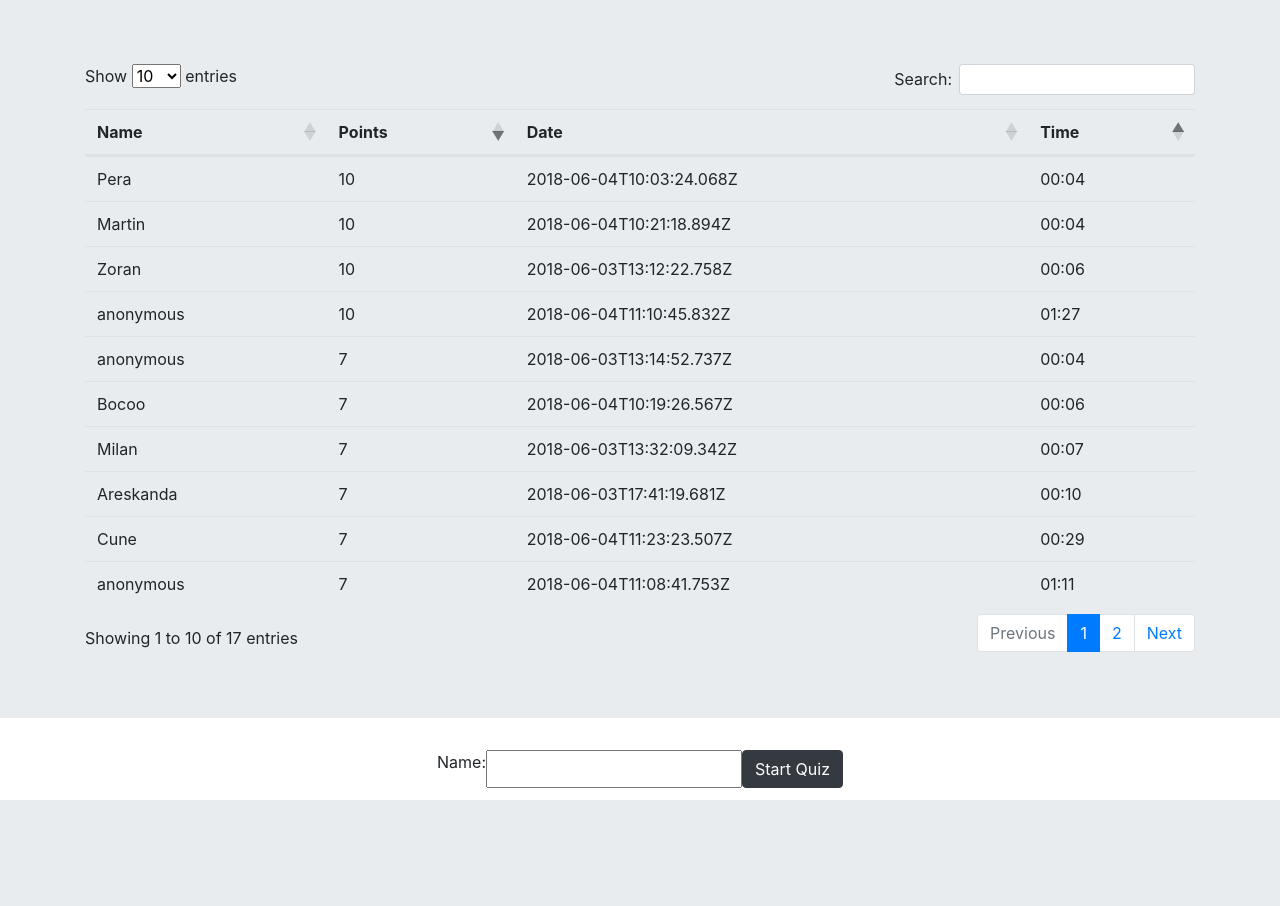
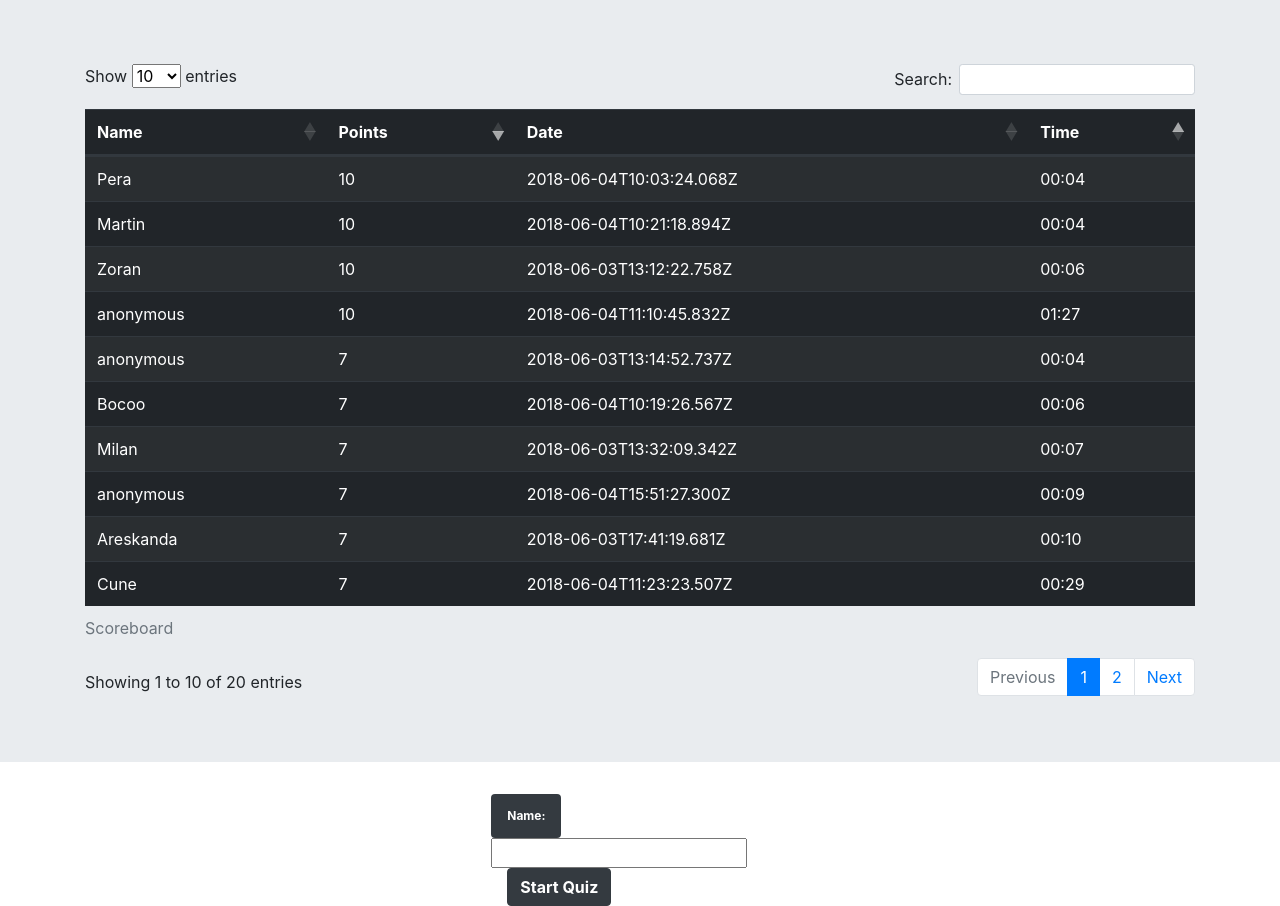
Before and after one commit to Zarke/final_test_quiz, a PHP site: page / in a window 1280 px wide. Before the commit the page ends 800 px from the top, so only its background shows below. Run offline with PHP 8.4, Linux system fonts and the light colour scheme; some libraries are stand-ins or nearby versions.

Commit message:
added bootstrap stuling to elements of the page

```diff
--- a/assets/functions.js
+++ b/assets/functions.js
@@ -5,8 +5,8 @@ function quizStop(){
         $("#quiz").hide();
         clearInterval(timer);
         time = $("span.timer").text().replace(" Seconds","");
-        $("div.elapsed_time").html("Congratulations!! You finished the quiz in "+ time).show();
-        $("div.gained_poins").html("In this session you got  "+points+" points").show();
+        $("div.elapsed_time").html("Congratulations!!"+"<br>"+" Your time is "+ time).show();
+        $("div.gained_poins").html("In this session you got" + "<br>"+points+" points").show();
         $("#restart").show();
         $("span.timer").hide();
         $("div#end").show();
--- a/index.php
+++ b/index.php
@@ -23,7 +23,9 @@
     </head>
 <body>
 <div class="jumbotron jumbotron-fluid">
-    <span class="timer"></span>
+    <div class="row justify-content-md-center">
+        <span class="timer font-weight-bold"></span>
+    </div>
     <div id="quiz" class="container">
     <h1 id="question"></h1>
     <ul class="list-group">
@@ -31,8 +33,10 @@
     </ul>
   </div>
   <div class="container resultList">
-    <table class="table">
-        <thead>
+    <div class="table-responsive">
+        <table class="table table-dark table-striped table-hover">
+        <caption>Scoreboard</caption>
+            <thead class="thead-dark">
                 <tr>
                     <th>Name</th>
                     <th>Points</th>
@@ -50,21 +54,25 @@
             </tbody>
         </table>
     </div>
+
+</div>
 <div class="row justify-content-md-center">
-    <div class=" col-md-2 offset-md-2 elapsed_time text-center"></div>
-    <div class="col-md-2 offset-md-3 gained_poins text-center "></div>
+    <div class=" font-weight-bold col-md-2  elapsed_time text-center"></div>
+    <div class=" font-weight-bold col-md-2  gained_poins text-center "></div>
 </div>
 </div>
 <div class="d-flex justify-content-center end">
 
     <button id="restart" type="button" class="btn btn-dark ">Restart quiz</button>
-</div>
-<div class="d-flex justify-content-center control_group">
-    <label for="username">Name:</label>
-    <input id="username" type="text" >
-    <button id="start_quiz" type="button" class="btn btn-dark ">Start Quiz</button>
     <b id="points"></b>
 </div>
+<div class="row justify-content-md-center">
+    <div class="input-group col-md-3 ">
+        <label for="username" class="badge badge-dark input-group-addon mb-0 mr-3 p-3 align-middle">Name:</label>
+        <input id="username" class="form-control-md" type="text" palceholder="username">
+        <button id="start_quiz" type="button" class="btn btn-dark input-group-append font-weight-bold ml-3">Start Quiz</button>
 
+    </div>
+</div>
 </body>
 </html>
--- a/results.json
+++ b/results.json
@@ -1,2 +1,2 @@
 [{"name":"anonymous","userPoints":"4","date":"2018-06-03T13:17:53.482Z","time":"00:04"},{"name":"sdfs","userPoints":"4","date":"2018-06-03T13:32:46.311Z","time":"00:04"},{"name":"sfsd","userPoints":"4","date":"2018-06-03T13:33:13.794Z","time":"00:03"},{"name":"anonymous","userPoints":"7","date":"2018-06-03T13:14:52.737Z","time":"00:04"},{"name":"Milan","userPoints":"7","date":"2018-06-03T13:32:09.342Z","time":"00:07"},{"name":"Zoran","userPoints":"10","date":"2018-06-03T13:12:22.758Z","time":"00:06"},{"name":"anonymous","userPoints":"1","date":"2018-06-03T13:58:54.498Z","time":"00:12"},{"name":"Areskanda","userPoints":7,"date":"2018-06-03T17:41:19.681Z","time":"00:10"},{"name":"David","userPoints":4,"date":"2018-06-04T09:23:33.883Z","time":"00:07"},{"name":"Pera","userPoints":10,"date":"2018-06-04T10:03:24.068Z","time":"00:04"}
-,{"name":"Bocoo","userPoints":7,"date":"2018-06-04T10:19:26.567Z","time":"00:06"},{"name":"Martin","userPoints":10,"date":"2018-06-04T10:21:18.894Z","time":"00:04"},{"name":"Marko","userPoints":4,"date":"2018-06-04T10:22:09.260Z","time":"00:08"},{"name":"anonymous","userPoints":7,"date":"2018-06-04T11:08:41.753Z","time":"01:11"},{"name":"anonymous","userPoints":10,"date":"2018-06-04T11:10:45.832Z","time":"01:27"},{"name":"Cune","userPoints":7,"date":"2018-06-04T11:23:23.507Z","time":"00:29"},{"name":"ivan","userPoints":4,"date":"2018-06-04T11:32:59.616Z","time":"00:06"}]
+,{"name":"Bocoo","userPoints":7,"date":"2018-06-04T10:19:26.567Z","time":"00:06"},{"name":"Martin","userPoints":10,"date":"2018-06-04T10:21:18.894Z","time":"00:04"},{"name":"Marko","userPoints":4,"date":"2018-06-04T10:22:09.260Z","time":"00:08"},{"name":"anonymous","userPoints":7,"date":"2018-06-04T11:08:41.753Z","time":"01:11"},{"name":"anonymous","userPoints":10,"date":"2018-06-04T11:10:45.832Z","time":"01:27"},{"name":"Cune","userPoints":7,"date":"2018-06-04T11:23:23.507Z","time":"00:29"},{"name":"ivan","userPoints":4,"date":"2018-06-04T11:32:59.616Z","time":"00:06"},{"name":"Fanta","userPoints":4,"date":"2018-06-04T13:57:10.490Z","time":"00:06"},{"name":"anonymous","userPoints":7,"date":"2018-06-04T15:51:27.300Z","time":"00:09"},{"name":"anonymous","userPoints":4,"date":"2018-06-04T15:53:18.379Z","time":"00:13"}]
```
Lines whose indentation alone changed are shown as unchanged.
